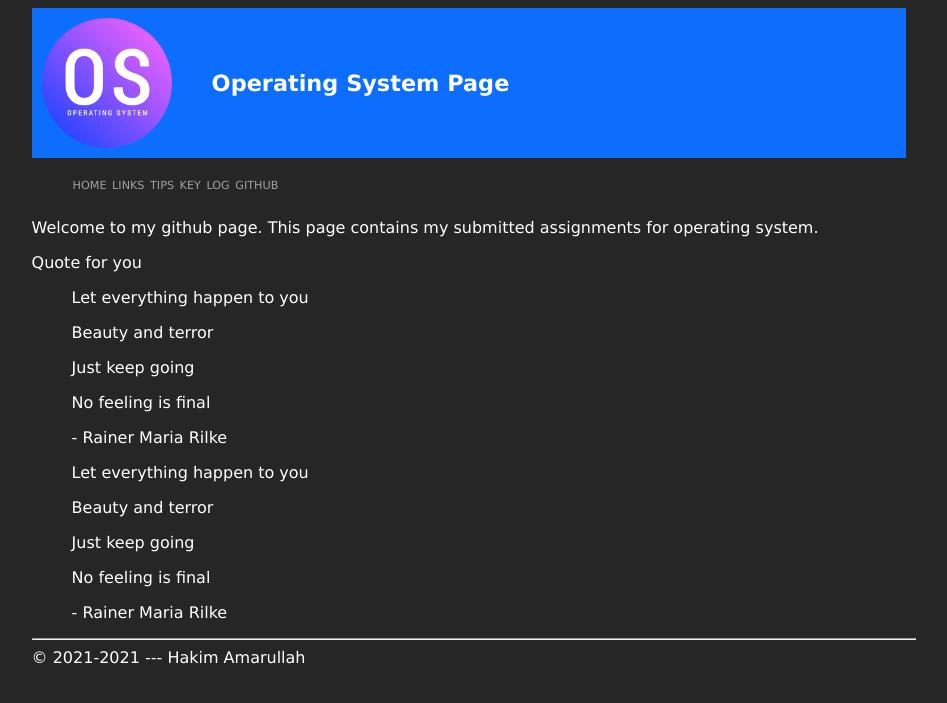
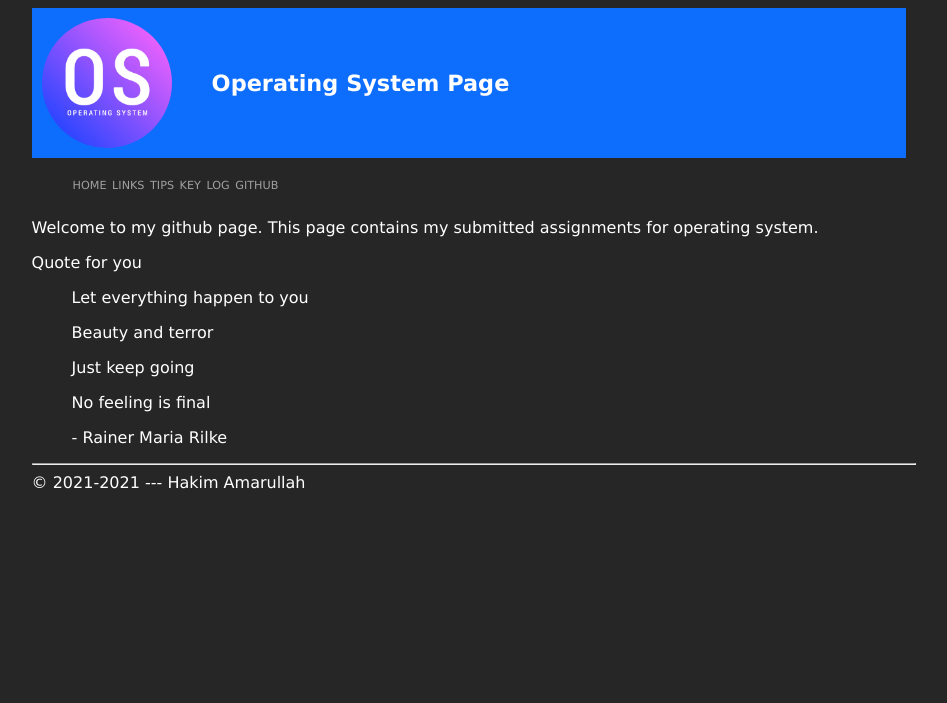
Before and after one commit to hakimamarullah/os212, a Jekyll site: the page built from index.md, in a window 1280 px wide. Shown: the top 703 px of the page, without its empty margins (166-1113 px from the left). Built offline with Jekyll 4.4.1, drawn with Linux system fonts in a browser that asks for light colours.

Commit message:
test quote

```diff
--- a/index.md
+++ b/index.md
@@ -15,11 +15,3 @@ Quote for you
 > No feeling is final
 >
 > \- Rainer Maria Rilke
-
-<blockquote>
-	<p>Let everything happen to you</p>
-	<p>Beauty and terror</p>
-	<p>Just keep going</p>
-	<p>No feeling is final</p>
-	<p>- Rainer Maria Rilke </p>
-</blockquote>
```
